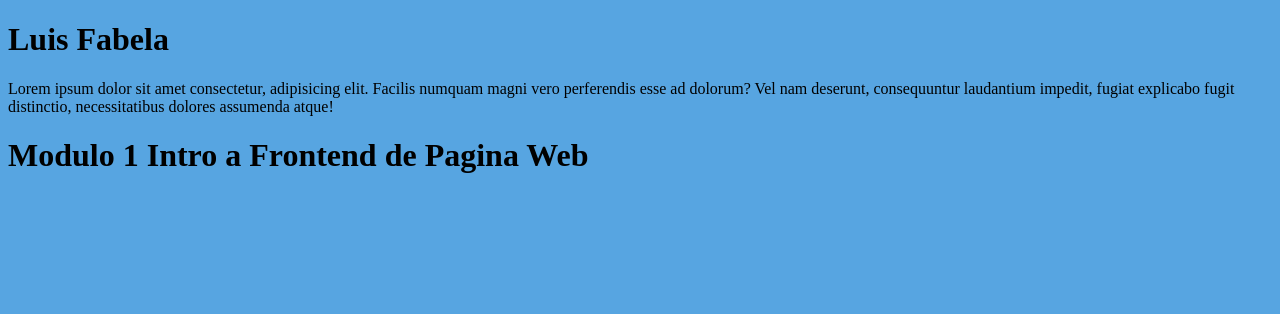
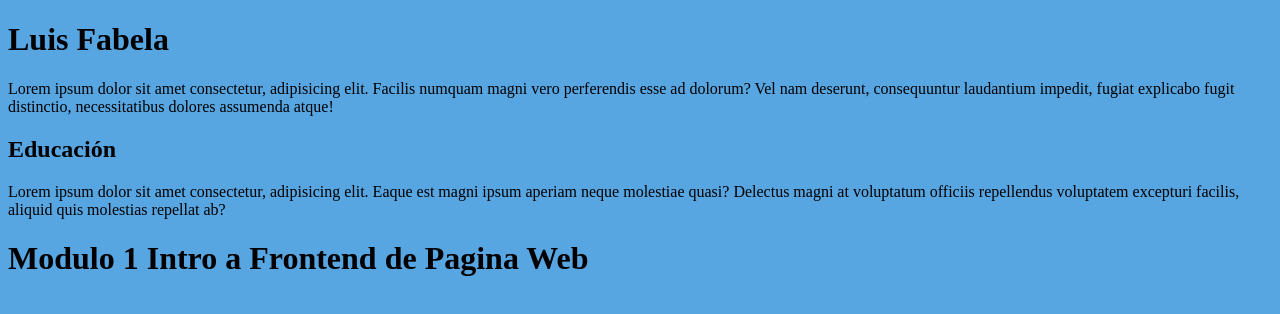
Before and after one commit to iscluisfabela/IntroWebFrontEnd, a plain HTML site: page index.html in a window 1280 px wide. Drawn offline with Linux system fonts and the light colour scheme.

Commit message:
agregando parrafo educación

```diff
--- a/index.html
+++ b/index.html
@@ -12,6 +12,12 @@
         <p>
         Lorem ipsum dolor sit amet consectetur, adipisicing elit. Facilis numquam magni vero perferendis esse ad dolorum? Vel nam deserunt, consequuntur laudantium impedit, fugiat explicabo fugit distinctio, necessitatibus dolores assumenda atque!
         </p>
+
+        <section>
+            <h2>Educación</h2>
+            <p>Lorem ipsum dolor sit amet consectetur, adipisicing elit. Eaque est magni ipsum aperiam neque molestiae quasi? Delectus magni at voluptatum officiis repellendus voluptatem excepturi facilis, aliquid quis molestias repellat ab?</p>
+
+        </section>
     </main>
     <h1>Modulo 1 Intro a Frontend de Pagina Web</h1>
     <script src="/main.js"></script>
```
